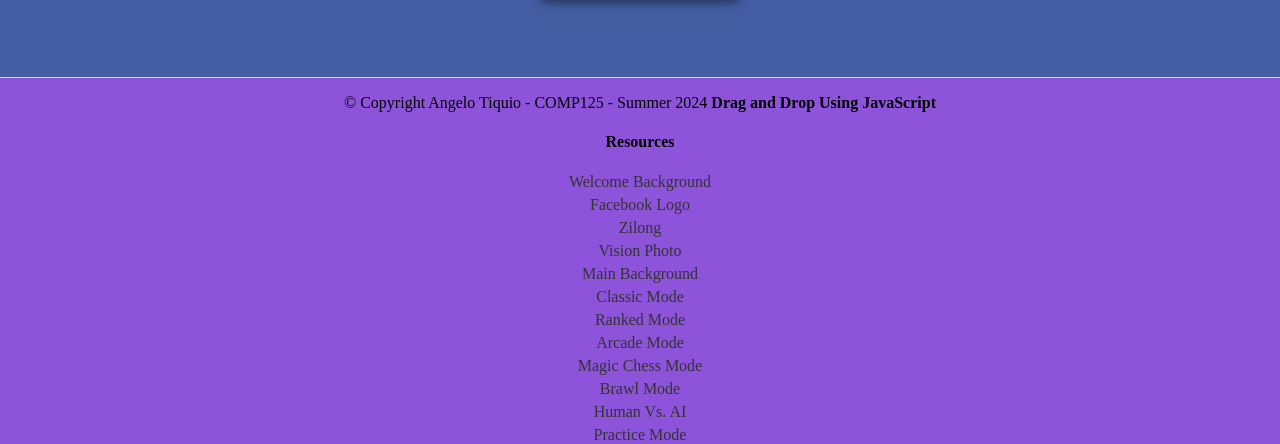
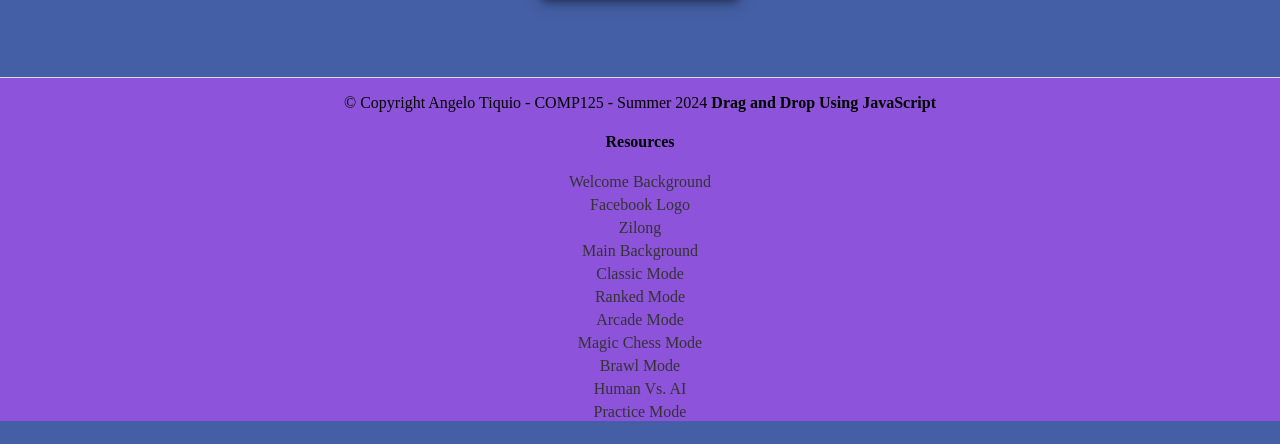
Before and after one commit to CodeBenderX/Game-Type-Selector--A-Drag-and-Drop-Experience, a plain HTML site: page index.html in a window 1280 px wide. Shown: the part 1679-2123 px from the top of the page. After the commit the page ends 2100 px from the top, so only its background shows below. Drawn offline with Linux system fonts and the light colour scheme.

Commit message:
Update index.html

```diff
--- a/index.html
+++ b/index.html
@@ -100,7 +100,6 @@
             <li><a href="https://www.pockettactics.com/wp-content/sites/pockettactics/2020/06/mobile-legends-free-heroes.jpg">Welcome Background</a></li>
             <li><a href="https://1000logos.net/wp-content/uploads/2017/02/Facebook-Logosu.png">Facebook Logo</a></li>
             <li><a href="https://w0.peakpx.com/wallpaper/417/211/HD-wallpaper-zilong-eastern-warrior-skin-mobile-legends-zilong-epic-skin.jpg">Zilong</a></li>
-            <li><a href="https://trepryor.com/blog/top-modern-house-design/">Vision Photo</a></li>
             <li><a href="https://encrypted-tbn0.gstatic.com/images?q=tbn:ANd9GcQgSWDb2NYzGsuNAL9UgFhorES73Xed1P_NWg&s">Main Background</a></li>
             <li><a href="https://www.digitalconnectmag.com/wp-content/uploads/2021/05/Picture3-7.png">Classic Mode</a></li>
             <li><a href="https://assets.ggwp.id/2020/04/rank-mobile-legend-640x360.jpg">Ranked Mode</a></li>
```
